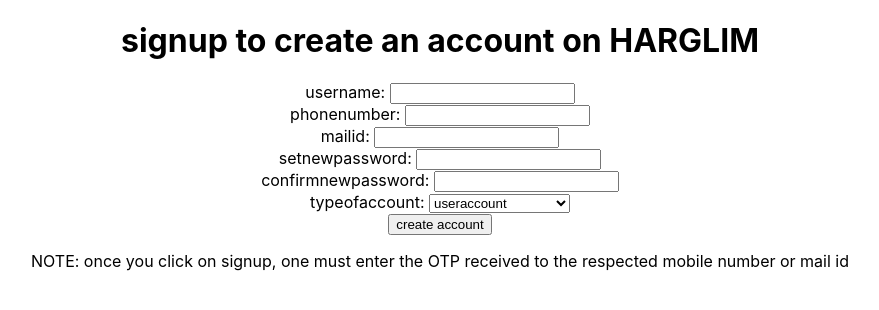
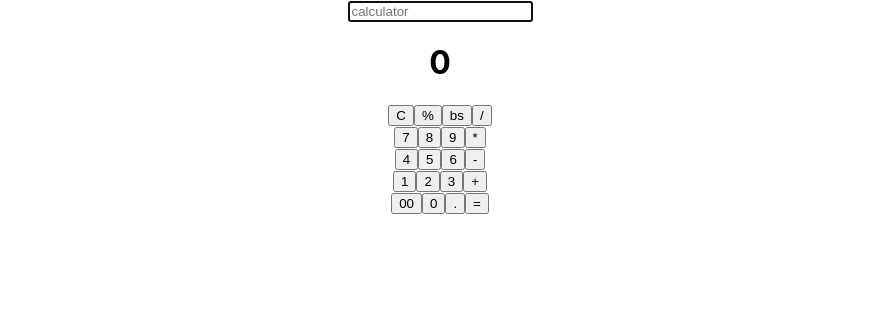
Before and after one commit to saiteja72749/harglimproject, a React (Create React App) app: page / in a window 1280 px wide. Shown: the top 310 px of the page, without its empty margins (200-1079 px from the left). Built offline with nearby package versions, Linux system fonts and the light colour scheme.

Commit message:
calculator created

```diff
--- a/src/App.js
+++ b/src/App.js
@@ -36,6 +36,12 @@ import CountHooks from './Components/CountHooks';
 import CounterHook2 from './CounterHook2';
 import HookState from './Components/HookState';
 import ListHooks from './Components/ListHooks';
+import UseEffect from './Components/UseEffect';
+import MouseListener, { MouseListenerClass } from './Components/MouseListenerClass';
+import MouseListnerUseEffect from './Components/MouseListnerUseEffect';
+import CleanUpCode from './Components/CleanUpCode';
+import TimerHook from './Components/TimerHook';
+import Calculator from './Components/Calculator';
 
 function App() {
   return (
@@ -49,6 +55,12 @@ function App() {
       <ErrorBoundary>
       <ErrorBound name='bro'/>
       </ErrorBoundary> */}
+      {/* <UseEffect/> */}
+      <Calculator/>
+      {/* <MouseListnerUseEffect/> */}
+      {/* <CleanUpCode/> */}
+      {/* <TimerHook/> */}
+      {/* <MouseListenerClass/> */}
       {/* <ListHooks/> */}
       {/* <HookState/> */}
       {/* <CountHooks/> */}
@@ -64,7 +76,7 @@ function App() {
       {/* <LifeCycleMount/> */}
       {/* <Table/> */}
       {/* <Fragments/> */}
-      <SignUp/>
+      {/* <SignUp/> */}
       {/* <Form/> */}
       {/* <h1 className='error'>that's me</h1>
       <h1 className={styles.me}>mahi</h1>
--- /dev/null
+++ b/src/Components/Calculator.js
@@ -0,0 +1,50 @@
+import React, { createRef, useEffect, useRef, useState } from 'react'
+
+function Calculator() {
+    const [value,setValue]=useState('')
+    const [result,setResult]=useState(0)
+
+    const inputRef=useRef(null)
+    const FocusOn=()=>{
+        inputRef.current.focus()
+    }
+    useEffect(()=>{
+        FocusOn()
+    })
+  return (
+    <div>
+        <center>
+        <input type='text' value={value}
+        onChange={e=>setValue(e.target.value)}
+        placeholder='calculator' ref={inputRef}/>
+        <h1>{result}</h1>
+        <button onClick={()=>setValue('')}>C</button>
+        <button onClick={()=>setValue(value+'%')}>%</button>
+        <button onClick={()=>setValue(value.slice(0,-1))}>bs</button>
+        <button onClick={()=>setValue(value+'/')}>/</button>
+        <br/>
+        <button onClick={()=>setValue(value+'7')}>7</button>
+        <button onClick={()=>setValue(value+'8')}>8</button>
+        <button onClick={()=>setValue(value+'9')}>9</button>
+        <button onClick={()=>setValue(value+'*')}>*</button>
+        <br/>
+        <button onClick={()=>setValue(value+'4')}>4</button>
+        <button onClick={()=>setValue(value+'5')}>5</button>
+        <button onClick={()=>setValue(value+'6')}>6</button>
+        <button onClick={()=>setValue(value+'-')}>-</button>
+        <br/>
+        <button onClick={()=>setValue(value+'1')}>1</button>
+        <button onClick={()=>setValue(value+'2')}>2</button>
+        <button onClick={()=>setValue(value+'3')}>3</button>
+        <button onClick={()=>setValue(value+'+')}>+</button>
+        <br/>
+        <button onClick={()=>setValue(value+'00')}>00</button>
+        <button onClick={()=>setValue(value+'0')}>0</button>
+        <button onClick={()=>setValue(value+'.')}>.</button>
+        <button onClick={()=>(setResult(eval(value)), setValue(value+'='+(eval(value))))}>=</button>
+    </center>
+    </div>
+  )
+}
+
+export default Calculator
--- /dev/null
+++ b/src/Components/CleanUpCode.js
@@ -0,0 +1,14 @@
+import React, { useState } from 'react'
+import MouseListnerUseEffect from './MouseListnerUseEffect'
+
+function CleanUpCode() {
+    const [show,setShow]=useState(true)
+  return (
+    <div>
+        <button onClick={()=>setShow(!show)}>CleanUpCode</button>
+        {show && <MouseListnerUseEffect/>}
+    </div>
+  )
+}
+
+export default CleanUpCode
--- a/src/Components/Count.js
+++ b/src/Components/Count.js
@@ -9,10 +9,25 @@ class Count extends Component{
     increment(){
         this.setState(
             {
-            count: this.state.count+5
+            count: this.state.count+1
         },()=>{console.log('callback value',this.state.count)}
         )
         console.log(this.state.count)
+    }
+
+    decrement(){
+        this.setState(
+            {
+            count:this.state.count-1
+        },()=>{console.log("callback value",this.state.count)}
+        )
+    }
+
+    initial(){
+        this.setState({
+            count:0
+        },()=>{console.log("callback value",this.state.count)}
+        )
     }
 //     this.setState((prevState)=>({
 //         count: prevState.count+1
@@ -24,6 +39,8 @@ class Count extends Component{
             <div>
                 {this.state.count}
                 <button onClick={()=>this.increment()}>increment</button>
+                <button onClick={()=>this.decrement()}>decrement</button>
+                <button onClick={()=>this.initial()}>reset</button>
             </div>
         )
     }
--- /dev/null
+++ b/src/Components/MouseListenerClass.js
@@ -0,0 +1,34 @@
+import React, { Component } from 'react'
+
+export class MouseListenerClass extends Component {
+    constructor(props) {
+      super(props)
+
+      this.state = {
+         x:0,
+         y:0
+      }
+    }
+    logMouse=e=>{
+        this.setState({x:e.clientX, y:e.clientY})
+    }
+    componentDidMount(){
+        window.addEventListener('mousemove',this.logMouse)
+    }
+    componentDidUpdate(){
+      console.log('mousemove updated')
+      window.addEventListener('mousemove',this.logMouse)
+    }
+    componentWillUnmount(){
+      window.removeEventListener('mousemove',this.logMouse)
+    }
+  render() {
+    return (
+      <div>
+        X-{this.state.x} Y-{this.state.y}
+      </div>
+    )
+  }
+}
+
+export default MouseListenerClass
--- /dev/null
+++ b/src/Components/MouseListnerUseEffect.js
@@ -0,0 +1,26 @@
+import React, { useEffect, useState } from 'react'
+
+function MouseListnerUseEffect() {
+    const [x,setX]=useState(0)
+    const [y,setY]=useState(0)
+    const logMouseMoment=e=>{
+        console.log('mouseevent')
+        setX(e.clientX)
+        setY(e.clientY)
+    }
+    useEffect(()=>{
+        console.log('useeffect called')
+        window.addEventListener('mousemove',logMouseMoment)
+        return()=>{
+            console.log('unmounting')
+            window.removeEventListener('mousemove',logMouseMoment)
+        }
+    },[])
+  return (
+    <div>
+        X-{x} Y-{y}
+    </div>
+  )
+}
+
+export default MouseListnerUseEffect
--- /dev/null
+++ b/src/Components/TimerHook.js
@@ -0,0 +1,24 @@
+import React, { useEffect, useState } from 'react'
+
+function TimerHook() {
+    const [count,setCount]=useState(0)
+
+    const tick=()=>{
+        setCount(prevCount=>prevCount+1)
+    }
+    useEffect(()=>{
+        function doSomething(){
+            console.log('sai')
+        }
+        doSomething()
+        var interval=setInterval(tick,1000)
+        return()=>{
+            clearInterval(interval)
+        }
+    },[])
+  return (
+    <div>{count}</div>
+  )
+}
+
+export default TimerHook
--- /dev/null
+++ b/src/Components/UseEffect.js
@@ -0,0 +1,22 @@
+import React, { useEffect, useState } from 'react'
+
+function UseEffect() {
+    const [count,setCount]=useState(0)
+    const [name,setName]=useState('')
+    useEffect(()=>{
+        console.log('useEffect-document title updated')
+        document.title=`clicked ${count} times`
+        // console.log(count)
+        // alert(count)
+    },[count])
+  return (
+    <div>
+        <input type='text'
+        value={name}
+        onChange={e=>setName(e.target.value)}/>
+        <button onClick={()=>setCount(count+1)}>click {count} times</button>
+    </div>
+  )
+}
+
+export default UseEffect
--- /dev/null
+++ b/src/js.js
@@ -0,0 +1,4 @@
+function func(){
+    console.log('sai')
+    document.write('sai')
+}
```
Also changed, not shown: src/html.html (added, +20 -0 lines).
